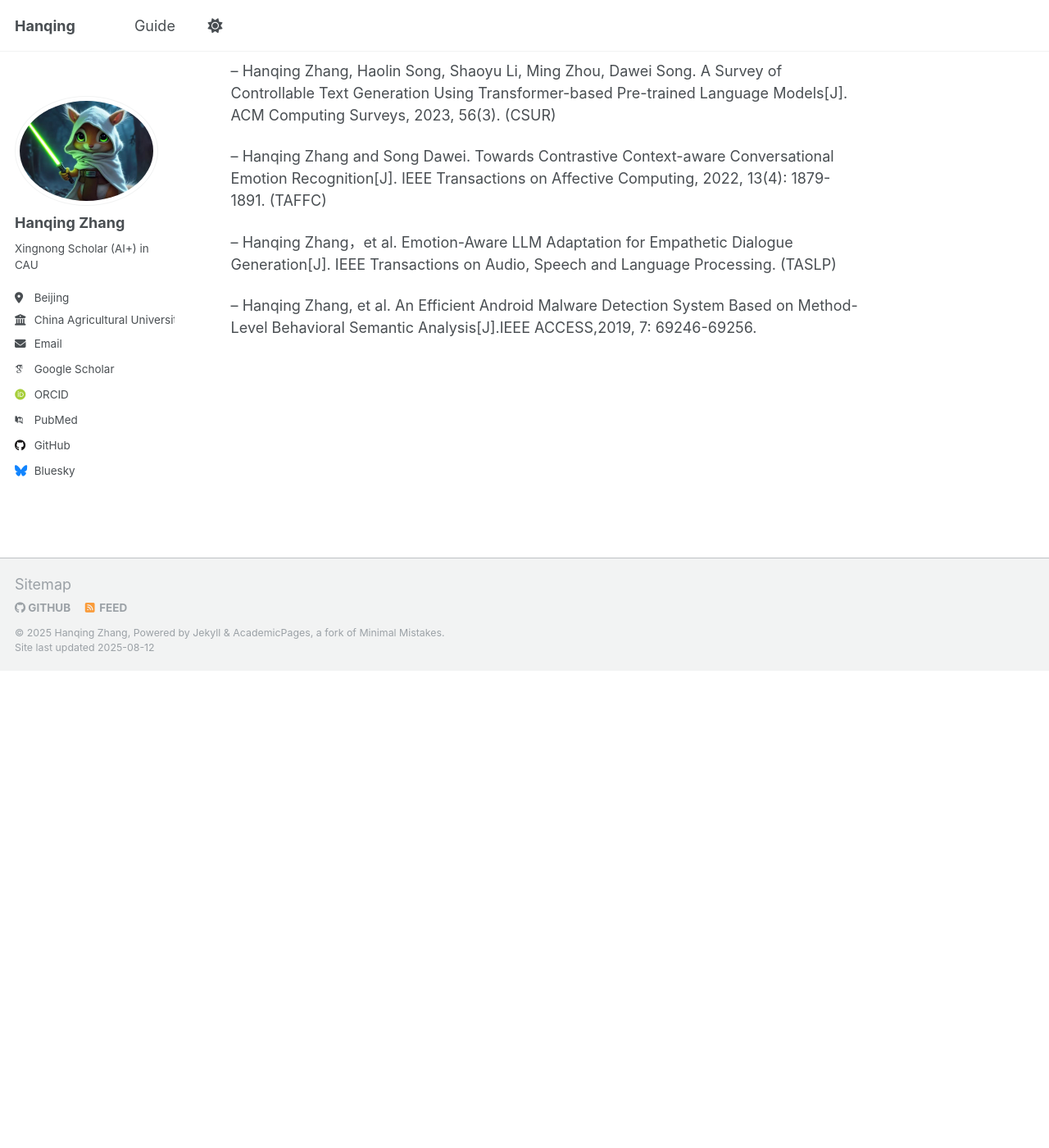
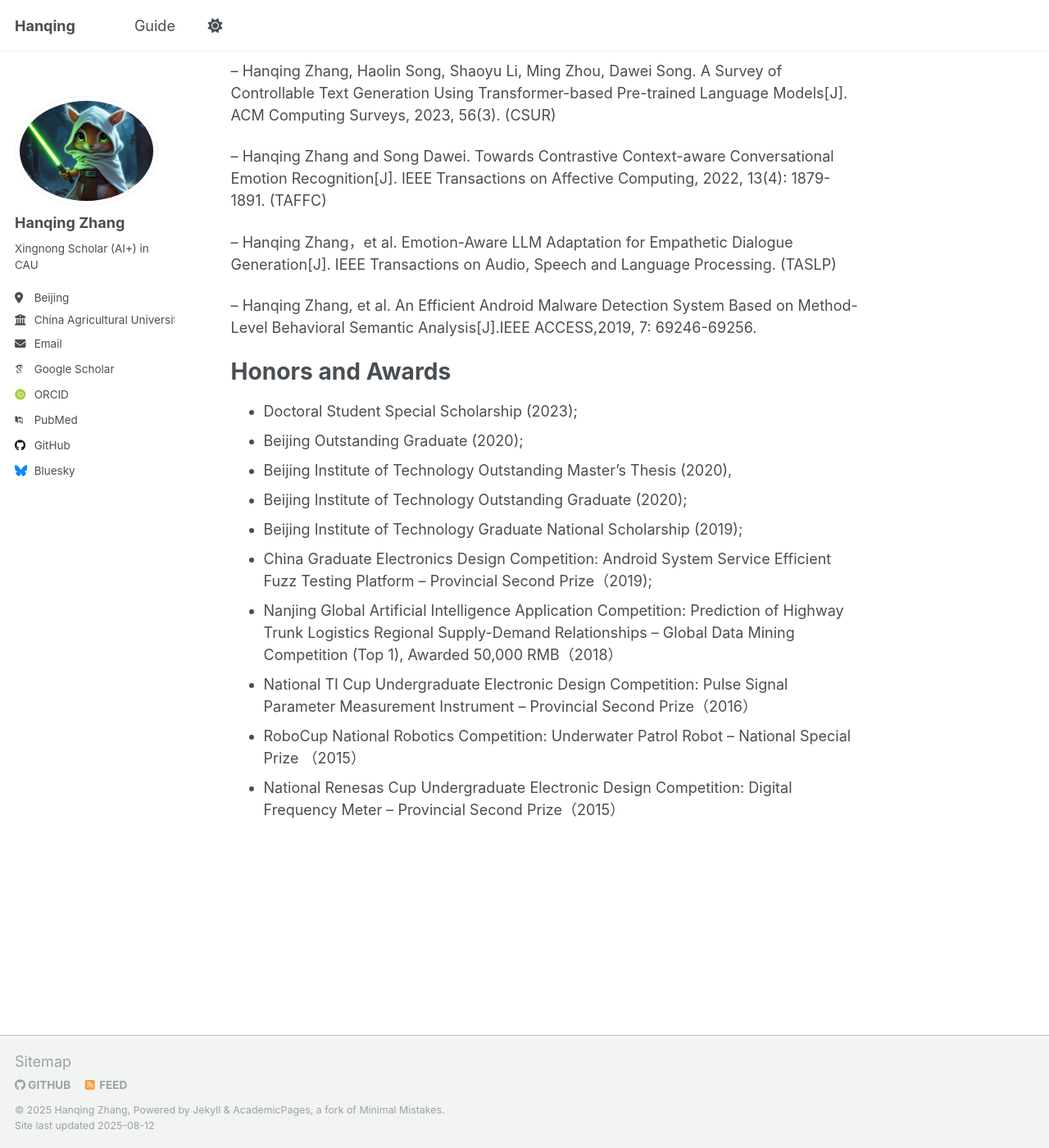
Before and after one commit to littlehacker26/hanqing.github.io, a Jekyll site: the page built from _pages/about.md, in a window 1280 px wide and 1400 px high, scrolled down 1215 px. Shown: the whole window at 82% size. Built offline with Jekyll 4.4.1, drawn with Linux system fonts in a browser that asks for light colours; some web fonts are replaced; a script that is not in the unit is left out; before the commit the page ends 2033 px from its top, so only the background shows below that.

Commit message:
Update about.md

```diff
--- a/_pages/about.md
+++ b/_pages/about.md
@@ -38,3 +38,17 @@ Selected Publications
 -- Hanqing Zhang，et al. Emotion-Aware LLM Adaptation for Empathetic Dialogue Generation[J]. IEEE Transactions on Audio, Speech and Language Processing. (TASLP)
 
 -- Hanqing Zhang, et al. An Efficient Android Malware Detection System Based on Method-Level Behavioral Semantic Analysis[J].IEEE ACCESS,2019, 7: 69246-69256.
+
+Honors and Awards
+======
+
+- Doctoral Student Special Scholarship (2023);
+- Beijing Outstanding Graduate (2020);
+- Beijing Institute of Technology Outstanding Master's Thesis (2020),
+- Beijing Institute of Technology Outstanding Graduate (2020);
+- Beijing Institute of Technology Graduate National Scholarship (2019);
+- China Graduate Electronics Design Competition: Android System Service Efficient Fuzz Testing Platform – Provincial Second Prize（2019);
+- Nanjing Global Artificial Intelligence Application Competition: Prediction of Highway Trunk Logistics Regional Supply-Demand Relationships – Global Data Mining Competition (Top 1), Awarded 50,000 RMB（2018）
+- National TI Cup Undergraduate Electronic Design Competition: Pulse Signal Parameter Measurement Instrument – Provincial Second Prize（2016）
+- RoboCup National Robotics Competition: Underwater Patrol Robot – National Special Prize （2015）
+- National Renesas Cup Undergraduate Electronic Design Competition: Digital Frequency Meter – Provincial Second Prize（2015）
```
